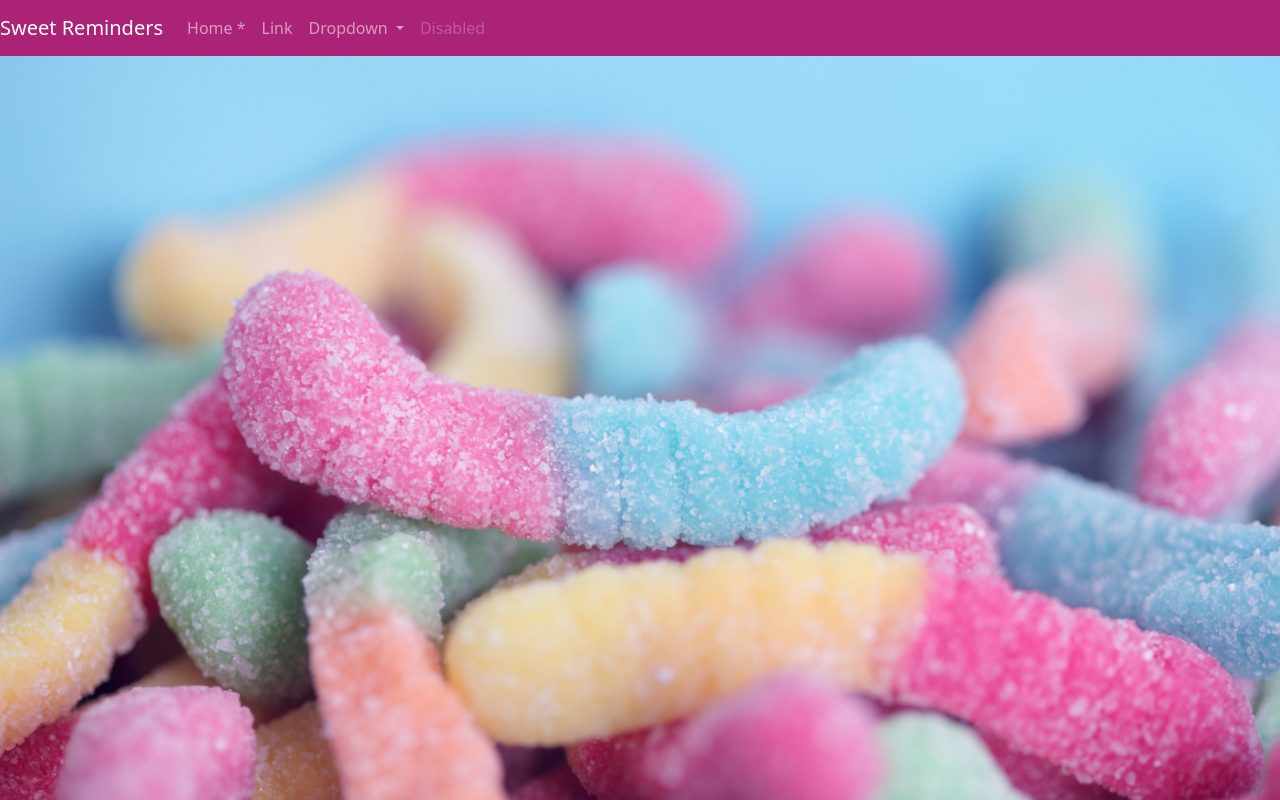
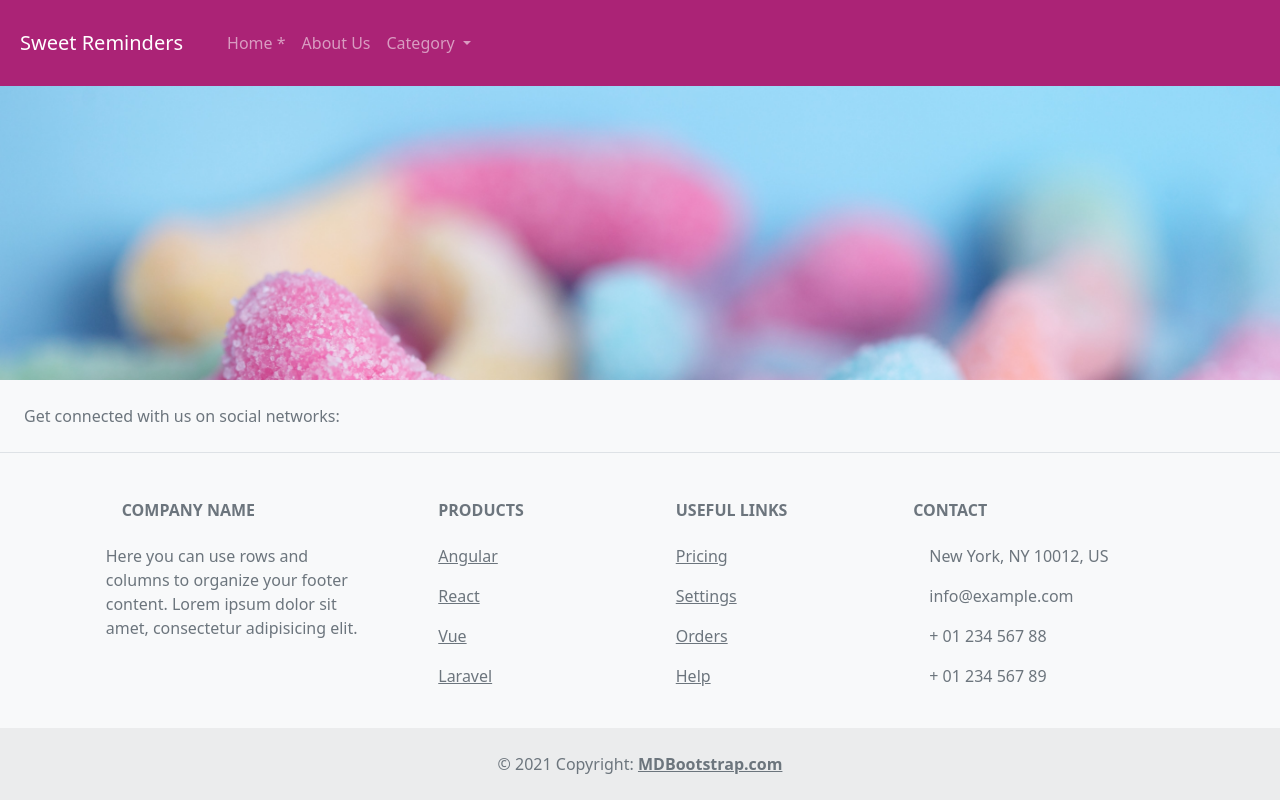
Before and after one commit to HG-Chamod-Dilshan/project-1, a plain HTML site: page template.html in a window 1280 px wide. Drawn offline with nearby package versions, Linux system fonts and the light colour scheme.

Commit message:
Template complete

```diff
--- a/Style.css
+++ b/Style.css
@@ -31,3 +31,14 @@ text-transform: uppercase;}
 .bg-primary {
   background-color: #ab2376 !important;
 }
+.padding-1{
+
+    padding: 1em;
+}
+footer {
+  position: fixed;
+  left: 0;
+  bottom: 0;
+  width: 100%;
+  text-align: center;
+}
--- a/template.html
+++ b/template.html
@@ -23,8 +23,9 @@
 </head>
 
 <body>
-    <nav class="navbar navbar-expand-lg navbar-dark bg-primary">
-        <a class="navbar-brand" href="#">Sweet Reminders</a>
+    <nav class="navbar navbar-expand-lg navbar-dark bg-primary ">
+
+        <a class="navbar-brand padding-1"  href="#">Sweet Reminders</a>
         <button class="navbar-toggler" type="button" data-toggle="collapse" data-target="#navbarSupportedContent" aria-controls="navbarSupportedContent" aria-expanded="false" aria-label="Toggle navigation">
           <span class="navbar-toggler-icon"></span>
         </button>
@@ -35,27 +36,161 @@
               <a class="nav-link" href="index.html">Home <span class="sr-only">*</span></a>
             </li>
             <li class="nav-item">
-              <a class="nav-link" href="#">Link</a>
+              <a class="nav-link" href="about-us.html">About Us</a>
             </li>
             <li class="nav-item dropdown">
-              <a class="nav-link dropdown-toggle" href="#" id="navbarDropdown" role="button" data-toggle="dropdown" aria-haspopup="true" aria-expanded="false">
-                Dropdown
+
+                <a class="nav-link dropdown-toggle" href="#" id="navbarDropdown" role="button" data-bs-toggle="dropdown" aria-expanded="false">
+                  Category
+                </a>
+
               </a>
               <div class="dropdown-menu" aria-labelledby="navbarDropdown">
-                <a class="dropdown-item" href="#">Action</a>
-                <a class="dropdown-item" href="#">Another action</a>
-                <div class="dropdown-divider"></div>
-                <a class="dropdown-item" href="#">Something else here</a>
-              </div>
+                <a class="dropdown-item" href="bags.html">Bags</a>
+                <a class="dropdown-item" href="jars.html">Jars</a>
+                <a class="dropdown-item" href="boxes.html">Boxes</a>
+
             </li>
-            <li class="nav-item">
-              <a class="nav-link disabled" href="#">Disabled</a>
-            </li>
+
           </ul>
 
         </div>
       </nav>
 
+  <footer class="d-flex flex-wrap justify-content-between align-items-center py-3 my-4 border-top">
+    <div class="col-md-4 d-flex align-items-center">
+      <a href="/" class="mb-3 me-2 mb-md-0 text-muted text-decoration-none lh-1">
+        <svg class="bi" width="30" height="24"><use xlink:href="#bootstrap"></use></svg>
+      </a>
+      <span class="text-muted">© 2021 Company, Inc</span>
+    </div>
+
+   <!-- Footer -->
+<footer class="text-center text-lg-start bg-light text-muted">
+  <!-- Section: Social media -->
+  <section
+    class="d-flex justify-content-center justify-content-lg-between p-4 border-bottom"
+  >
+    <!-- Left -->
+    <div class="me-5 d-none d-lg-block">
+      <span>Get connected with us on social networks:</span>
+    </div>
+    <!-- Left -->
+
+    <!-- Right -->
+    <div>
+      <a href="" class="me-4 text-reset">
+        <i class="fab fa-facebook-f"></i>
+      </a>
+      <a href="" class="me-4 text-reset">
+        <i class="fab fa-twitter"></i>
+      </a>
+      <a href="" class="me-4 text-reset">
+        <i class="fab fa-google"></i>
+      </a>
+      <a href="" class="me-4 text-reset">
+        <i class="fab fa-instagram"></i>
+      </a>
+      <a href="" class="me-4 text-reset">
+        <i class="fab fa-linkedin"></i>
+      </a>
+      <a href="" class="me-4 text-reset">
+        <i class="fab fa-github"></i>
+      </a>
+    </div>
+    <!-- Right -->
+  </section>
+  <!-- Section: Social media -->
+
+  <!-- Section: Links  -->
+  <section class="">
+    <div class="container text-center text-md-start mt-5">
+      <!-- Grid row -->
+      <div class="row mt-3">
+        <!-- Grid column -->
+        <div class="col-md-3 col-lg-4 col-xl-3 mx-auto mb-4">
+          <!-- Content -->
+          <h6 class="text-uppercase fw-bold mb-4">
+            <i class="fas fa-gem me-3"></i>Company name
+          </h6>
+          <p>
+            Here you can use rows and columns to organize your footer content. Lorem ipsum
+            dolor sit amet, consectetur adipisicing elit.
+          </p>
+        </div>
+        <!-- Grid column -->
+
+        <!-- Grid column -->
+        <div class="col-md-2 col-lg-2 col-xl-2 mx-auto mb-4">
+          <!-- Links -->
+          <h6 class="text-uppercase fw-bold mb-4">
+            Products
+          </h6>
+          <p>
+            <a href="#!" class="text-reset">Angular</a>
+          </p>
+          <p>
+            <a href="#!" class="text-reset">React</a>
+          </p>
+          <p>
+            <a href="#!" class="text-reset">Vue</a>
+          </p>
+          <p>
+            <a href="#!" class="text-reset">Laravel</a>
+          </p>
+        </div>
+        <!-- Grid column -->
+
+        <!-- Grid column -->
+        <div class="col-md-3 col-lg-2 col-xl-2 mx-auto mb-4">
+          <!-- Links -->
+          <h6 class="text-uppercase fw-bold mb-4">
+            Useful links
+          </h6>
+          <p>
+            <a href="#!" class="text-reset">Pricing</a>
+          </p>
+          <p>
+            <a href="#!" class="text-reset">Settings</a>
+          </p>
+          <p>
+            <a href="#!" class="text-reset">Orders</a>
+          </p>
+          <p>
+            <a href="#!" class="text-reset">Help</a>
+          </p>
+        </div>
+        <!-- Grid column -->
+
+        <!-- Grid column -->
+        <div class="col-md-4 col-lg-3 col-xl-3 mx-auto mb-md-0 mb-4">
+          <!-- Links -->
+          <h6 class="text-uppercase fw-bold mb-4">
+            Contact
+          </h6>
+          <p><i class="fas fa-home me-3"></i> New York, NY 10012, US</p>
+          <p>
+            <i class="fas fa-envelope me-3"></i>
+            info@example.com
+          </p>
+          <p><i class="fas fa-phone me-3"></i> + 01 234 567 88</p>
+          <p><i class="fas fa-print me-3"></i> + 01 234 567 89</p>
+        </div>
+        <!-- Grid column -->
+      </div>
+      <!-- Grid row -->
+    </div>
+  </section>
+  <!-- Section: Links  -->
+
+  <!-- Copyright -->
+  <div class="text-center p-4" style="background-color: rgba(0, 0, 0, 0.05);">
+    © 2021 Copyright:
+    <a class="text-reset fw-bold" href="https://mdbootstrap.com/">MDBootstrap.com</a>
+  </div>
+  <!-- Copyright -->
+</footer>
+<!-- Footer -->
 
   <script src="script.js"></script>
 
```
Also changed, not shown: Extra.html (deleted, +0 -13 lines), bootstrap.html (deleted, +0 -17 lines), bags.html (renamed from Customise your own sweet bags.html), boxes.html (renamed from Customise your own sweet boxes.html), jars.html (renamed from Single product bag.html).
